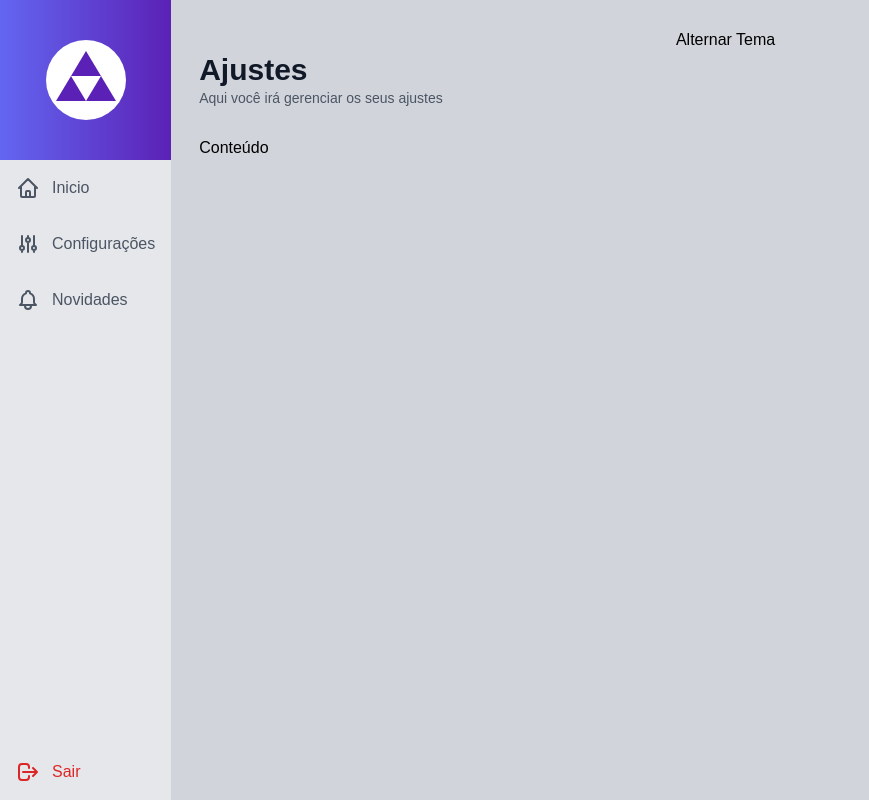
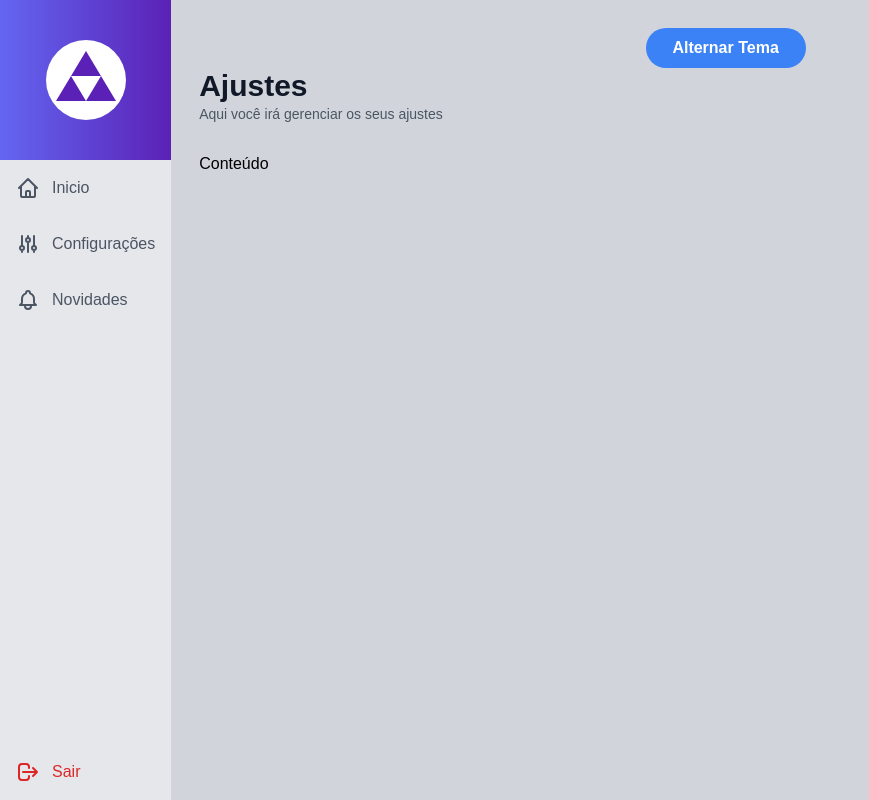
Before and after one commit to AI-Vlad/template-admin-next, a Next.js app: page /ajustes in a window 1280 px wide. Shown: the whole page, without its empty margins (0-869 px from the left). Built offline with nearby package versions, Linux system fonts and the light colour scheme.

Commit message:
centralizando botao de alternar tema para testes

```diff
--- a/src/components/template/Botao.tsx
+++ b/src/components/template/Botao.tsx
@@ -5,6 +5,9 @@
 
 export default function Botao(props: botaoProps) {
     return (
-        <button onClick={props.alternarTema}>{props.texto}</button>
+        <button className={`
+                w-40
+        bg-blue-500 hover:bg-blue-700 text-white font-bold py-2 px-4 rounded-full
+        `} onClick={props.alternarTema}>{props.texto}</button>
     )
 }
--- a/src/components/template/Layout.tsx
+++ b/src/components/template/Layout.tsx
@@ -29,7 +29,9 @@
             p-7
             bg-gray-300 dark:bg-gray-800
             `}>
-                <Botao texto={"Alternar Tema"} alternarTema={alternarTema}></Botao>
+                <div className={`flex justify-center`}>
+                    <Botao texto={"Alternar Tema"} alternarTema={alternarTema}></Botao>
+                </div>
                 <Cabecalho titulo={props.titulo} subtitulo={props.subtitulo}></Cabecalho>
                 <Conteudo>
                     {props.children}
```
